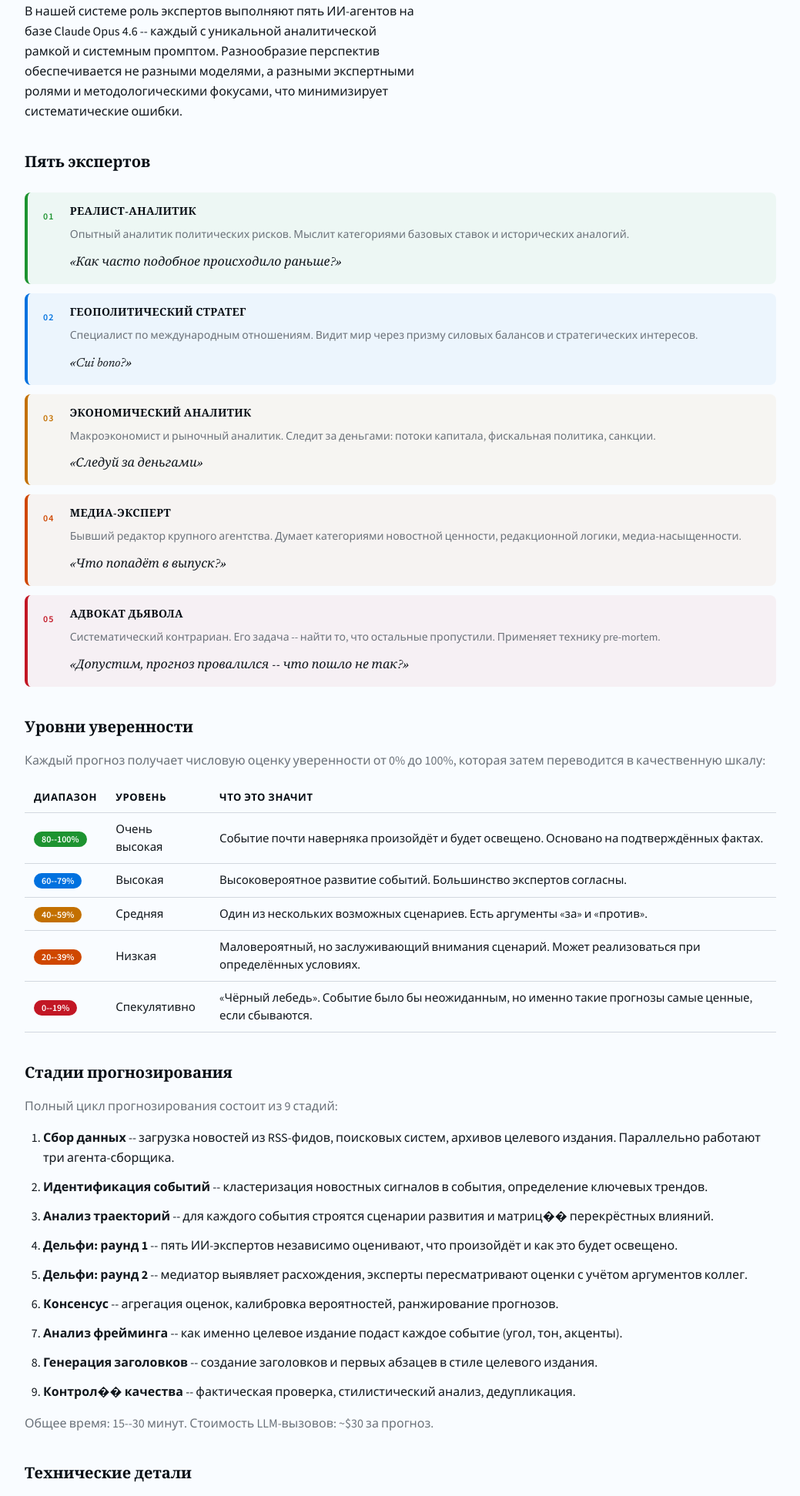
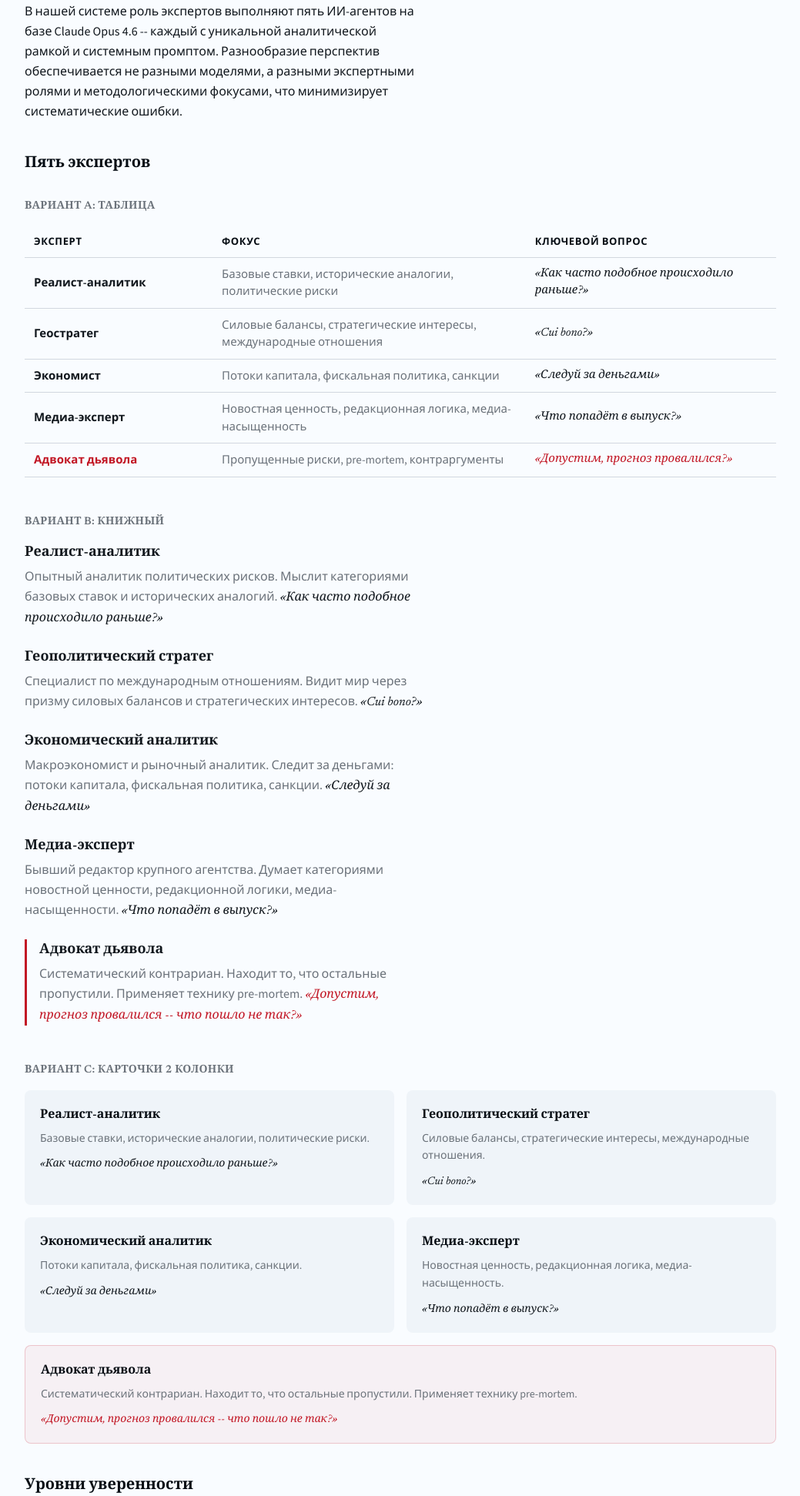
Before and after one commit to Antopkin/delphi-press, a FastAPI app: page /about in a window 1280 px wide. Shown: the part 519-2462 px from the top of the page at 77% size, without its empty margins (120-1159 px from the left). Run offline with FastAPI, Linux system fonts and the light colour scheme; parts of the project's set-up code (start-up, migrations or seed data) failed here and were passed over.

Commit message:
wip: 3 persona layout variants for visual comparison (A/B/C)
Temporary commit — user will pick one variant, then we clean up.

Co-Authored-By: Claude Opus 4.6 (1M context) <noreply@anthropic.com>

```diff
--- a/src/web/templates/about.html
+++ b/src/web/templates/about.html
@@ -43,73 +43,100 @@
 <section class="mb-10">
     <h2 class="text-xl mb-6">Пять экспертов</h2>
 
-    <div class="space-y-3" data-stagger>
+    {# ── ВАРИАНТ A: Компактная таблица ── #}
+    <h3 class="text-sm font-semibold uppercase tracking-wide text-text-muted mb-4 mt-8" id="variant-a">Вариант A: Таблица</h3>
+    <div class="overflow-x-auto">
+        <table class="w-full">
+            <thead>
+                <tr>
+                    <th class="text-left w-1/4">Эксперт</th>
+                    <th class="text-left">Фокус</th>
+                    <th class="text-left w-1/3">Ключевой вопрос</th>
+                </tr>
+            </thead>
+            <tbody>
+                <tr class="hover:bg-surface-1 transition-colors">
+                    <td class="font-semibold">Реалист-аналитик</td>
+                    <td class="text-text-muted">Базовые ставки, исторические аналогии, политические риски</td>
+                    <td class="font-heading italic">&laquo;Как часто подобное происходило раньше?&raquo;</td>
+                </tr>
+                <tr class="hover:bg-surface-1 transition-colors">
+                    <td class="font-semibold">Геостратег</td>
+                    <td class="text-text-muted">Силовые балансы, стратегические интересы, международные отношения</td>
+                    <td class="font-heading italic">&laquo;Cui bono?&raquo;</td>
+                </tr>
+                <tr class="hover:bg-surface-1 transition-colors">
+                    <td class="font-semibold">Экономист</td>
+                    <td class="text-text-muted">Потоки капитала, фискальная политика, санкции</td>
+                    <td class="font-heading italic">&laquo;Следуй за деньгами&raquo;</td>
+                </tr>
+                <tr class="hover:bg-surface-1 transition-colors">
+                    <td class="font-semibold">Медиа-эксперт</td>
+                    <td class="text-text-muted">Новостная ценность, редакционная логика, медиа-насыщенность</td>
+                    <td class="font-heading italic">&laquo;Что попадёт в выпуск?&raquo;</td>
+                </tr>
+                <tr class="hover:bg-surface-1 transition-colors">
+                    <td class="font-semibold text-confidence-speculative">Адвокат дьявола</td>
+                    <td class="text-text-muted">Пропущенные риски, pre-mortem, контраргументы</td>
+                    <td class="font-heading italic text-confidence-speculative">&laquo;Допустим, прогноз провалился?&raquo;</td>
+                </tr>
+            </tbody>
+        </table>
+    </div>
 
-        <div class="flex gap-5 items-start bg-confidence-very-high/5 rounded-lg px-5 py-4 border-l-4 border-confidence-very-high" style="--fn-stagger-i: 0;">
-            <div class="shrink-0 pt-0.5">
-                <span class="text-xs font-semibold uppercase tracking-widest text-confidence-very-high">01</span>
-            </div>
-            <div class="min-w-0">
-                <h3 class="text-sm font-semibold uppercase tracking-wide m-0 mb-2 text-text-heading">Реалист-аналитик</h3>
-                <p class="text-sm text-text-muted leading-relaxed mb-3">
-                    Опытный аналитик политических рисков. Мыслит категориями базовых ставок и исторических аналогий.
-                </p>
-                <p class="font-heading italic text-base text-text m-0">&laquo;Как часто подобное происходило раньше?&raquo;</p>
-            </div>
+    {# ── ВАРИАНТ B: Definition list (книжный) ── #}
+    <h3 class="text-sm font-semibold uppercase tracking-wide text-text-muted mb-4 mt-12" id="variant-b">Вариант B: Книжный</h3>
+    <dl class="space-y-6 max-w-prose">
+        <div>
+            <dt class="font-heading text-lg font-semibold mb-1">Реалист-аналитик</dt>
+            <dd class="m-0 text-text-muted leading-relaxed">Опытный аналитик политических рисков. Мыслит категориями базовых ставок и исторических аналогий. <span class="font-heading italic text-text">&laquo;Как часто подобное происходило раньше?&raquo;</span></dd>
         </div>
+        <div>
+            <dt class="font-heading text-lg font-semibold mb-1">Геополитический стратег</dt>
+            <dd class="m-0 text-text-muted leading-relaxed">Специалист по международным отношениям. Видит мир через призму силовых балансов и стратегических интересов. <span class="font-heading italic text-text">&laquo;Cui bono?&raquo;</span></dd>
+        </div>
+        <div>
+            <dt class="font-heading text-lg font-semibold mb-1">Экономический аналитик</dt>
+            <dd class="m-0 text-text-muted leading-relaxed">Макроэкономист и рыночный аналитик. Следит за деньгами: потоки капитала, фискальная политика, санкции. <span class="font-heading italic text-text">&laquo;Следуй за деньгами&raquo;</span></dd>
+        </div>
+        <div>
+            <dt class="font-heading text-lg font-semibold mb-1">Медиа-эксперт</dt>
+            <dd class="m-0 text-text-muted leading-relaxed">Бывший редактор крупного агентства. Думает категориями новостной ценности, редакционной логики, медиа-насыщенности. <span class="font-heading italic text-text">&laquo;Что попадёт в выпуск?&raquo;</span></dd>
+        </div>
+        <div class="border-l-3 border-confidence-speculative pl-4">
+            <dt class="font-heading text-lg font-semibold mb-1">Адвокат дьявола</dt>
+            <dd class="m-0 text-text-muted leading-relaxed">Систематический контрариан. Находит то, что остальные пропустили. Применяет технику pre-mortem. <span class="font-heading italic text-confidence-speculative">&laquo;Допустим, прогноз провалился -- что пошло не так?&raquo;</span></dd>
+        </div>
+    </dl>
 
-        <div class="flex gap-5 items-start bg-confidence-high/5 rounded-lg px-5 py-4 border-l-4 border-confidence-high" style="--fn-stagger-i: 1;">
-            <div class="shrink-0 pt-0.5">
-                <span class="text-xs font-semibold uppercase tracking-widest text-confidence-high">02</span>
-            </div>
-            <div class="min-w-0">
-                <h3 class="text-sm font-semibold uppercase tracking-wide m-0 mb-2 text-text-heading">Геополитический стратег</h3>
-                <p class="text-sm text-text-muted leading-relaxed mb-3">
-                    Специалист по международным отношениям. Видит мир через призму силовых балансов и стратегических интересов.
-                </p>
-                <p class="font-heading italic text-base text-text m-0">&laquo;Cui bono?&raquo;</p>
-            </div>
+    {# ── ВАРИАНТ C: 2-колоночный grid с фоном ── #}
+    <h3 class="text-sm font-semibold uppercase tracking-wide text-text-muted mb-4 mt-12" id="variant-c">Вариант C: Карточки 2 колонки</h3>
+    <div class="grid grid-cols-1 md:grid-cols-2 gap-4">
+        <div class="bg-surface-1 rounded-lg p-5">
+            <h4 class="font-heading text-base font-semibold m-0 mb-2">Реалист-аналитик</h4>
+            <p class="text-sm text-text-muted leading-relaxed mb-3">Базовые ставки, исторические аналогии, политические риски.</p>
+            <p class="text-sm font-heading italic text-text m-0">&laquo;Как часто подобное происходило раньше?&raquo;</p>
         </div>
-
-        <div class="flex gap-5 items-start bg-confidence-moderate/5 rounded-lg px-5 py-4 border-l-4 border-confidence-moderate" style="--fn-stagger-i: 2;">
-            <div class="shrink-0 pt-0.5">
-                <span class="text-xs font-semibold uppercase tracking-widest text-confidence-moderate">03</span>
-            </div>
-            <div class="min-w-0">
-                <h3 class="text-sm font-semibold uppercase tracking-wide m-0 mb-2 text-text-heading">Экономический аналитик</h3>
-                <p class="text-sm text-text-muted leading-relaxed mb-3">
-                    Макроэкономист и рыночный аналитик. Следит за деньгами: потоки капитала, фискальная политика, санкции.
-                </p>
-                <p class="font-heading italic text-base text-text m-0">&laquo;Следуй за деньгами&raquo;</p>
-            </div>
+        <div class="bg-surface-1 rounded-lg p-5">
+            <h4 class="font-heading text-base font-semibold m-0 mb-2">Геополитический стратег</h4>
+            <p class="text-sm text-text-muted leading-relaxed mb-3">Силовые балансы, стратегические интересы, международные отношения.</p>
+            <p class="text-sm font-heading italic text-text m-0">&laquo;Cui bono?&raquo;</p>
         </div>
-
-        <div class="flex gap-5 items-start bg-confidence-low/5 rounded-lg px-5 py-4 border-l-4 border-confidence-low" style="--fn-stagger-i: 3;">
-            <div class="shrink-0 pt-0.5">
-                <span class="text-xs font-semibold uppercase tracking-widest text-confidence-low">04</span>
-            </div>
-            <div class="min-w-0">
-                <h3 class="text-sm font-semibold uppercase tracking-wide m-0 mb-2 text-text-heading">Медиа-эксперт</h3>
-                <p class="text-sm text-text-muted leading-relaxed mb-3">
-                    Бывший редактор крупного агентства. Думает категориями новостной ценности, редакционной логики, медиа-насыщенности.
-                </p>
-                <p class="font-heading italic text-base text-text m-0">&laquo;Что попадёт в выпуск?&raquo;</p>
-            </div>
+        <div class="bg-surface-1 rounded-lg p-5">
+            <h4 class="font-heading text-base font-semibold m-0 mb-2">Экономический аналитик</h4>
+            <p class="text-sm text-text-muted leading-relaxed mb-3">Потоки капитала, фискальная политика, санкции.</p>
+            <p class="text-sm font-heading italic text-text m-0">&laquo;Следуй за деньгами&raquo;</p>
         </div>
-
-        <div class="flex gap-5 items-start bg-confidence-speculative/5 rounded-lg px-5 py-4 border-l-4 border-confidence-speculative" style="--fn-stagger-i: 4;">
-            <div class="shrink-0 pt-0.5">
-                <span class="text-xs font-semibold uppercase tracking-widest text-confidence-speculative">05</span>
-            </div>
-            <div class="min-w-0">
-                <h3 class="text-sm font-semibold uppercase tracking-wide m-0 mb-2 text-text-heading">Адвокат дьявола</h3>
-                <p class="text-sm text-text-muted leading-relaxed mb-3">
-                    Систематический контрариан. Его задача -- найти то, что остальные пропустили. Применяет технику pre-mortem.
-                </p>
-                <p class="font-heading italic text-base text-text m-0">&laquo;Допустим, прогноз провалился -- что пошло не так?&raquo;</p>
-            </div>
+        <div class="bg-surface-1 rounded-lg p-5">
+            <h4 class="font-heading text-base font-semibold m-0 mb-2">Медиа-эксперт</h4>
+            <p class="text-sm text-text-muted leading-relaxed mb-3">Новостная ценность, редакционная логика, медиа-насыщенность.</p>
+            <p class="text-sm font-heading italic text-text m-0">&laquo;Что попадёт в выпуск?&raquo;</p>
         </div>
-
+        <div class="md:col-span-2 bg-confidence-speculative/5 border border-confidence-speculative/20 rounded-lg p-5">
+            <h4 class="font-heading text-base font-semibold m-0 mb-2">Адвокат дьявола</h4>
+            <p class="text-sm text-text-muted leading-relaxed mb-3">Систематический контрариан. Находит то, что остальные пропустили. Применяет технику pre-mortem.</p>
+            <p class="text-sm font-heading italic text-confidence-speculative m-0">&laquo;Допустим, прогноз провалился -- что пошло не так?&raquo;</p>
+        </div>
     </div>
 </section>
 
```
Also changed, not shown: src/web/static/css/tailwind.css.
